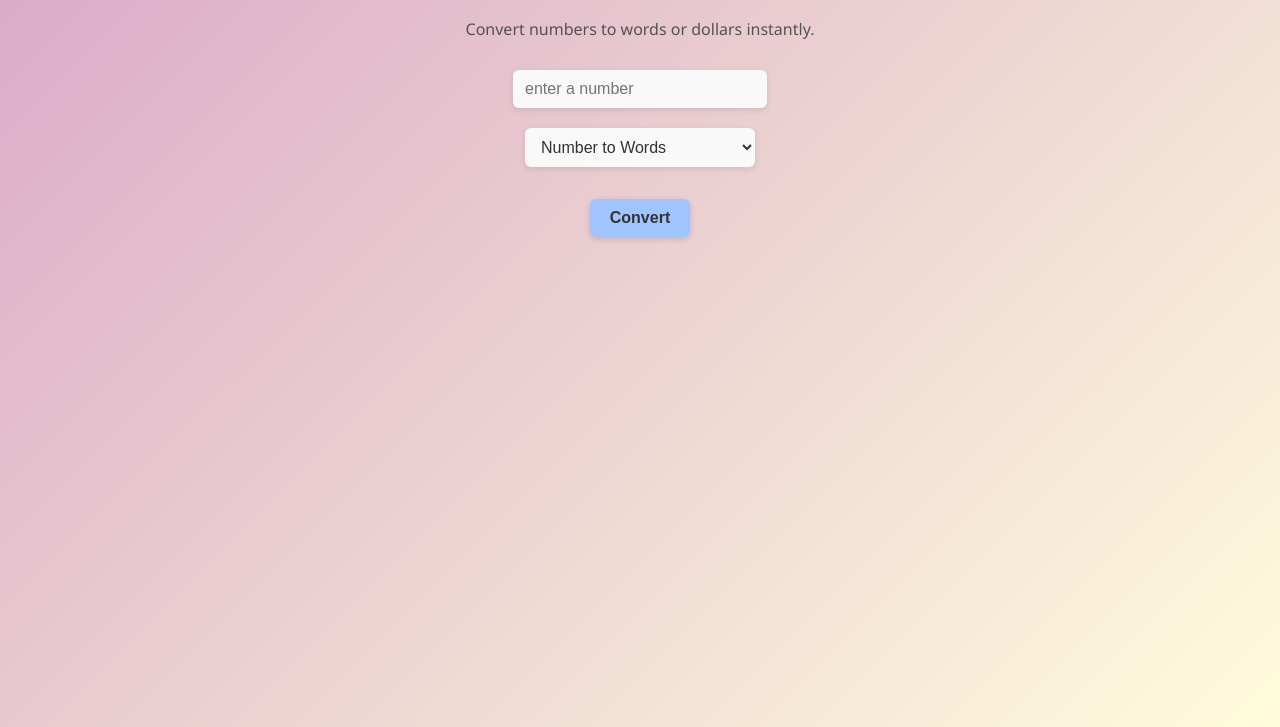
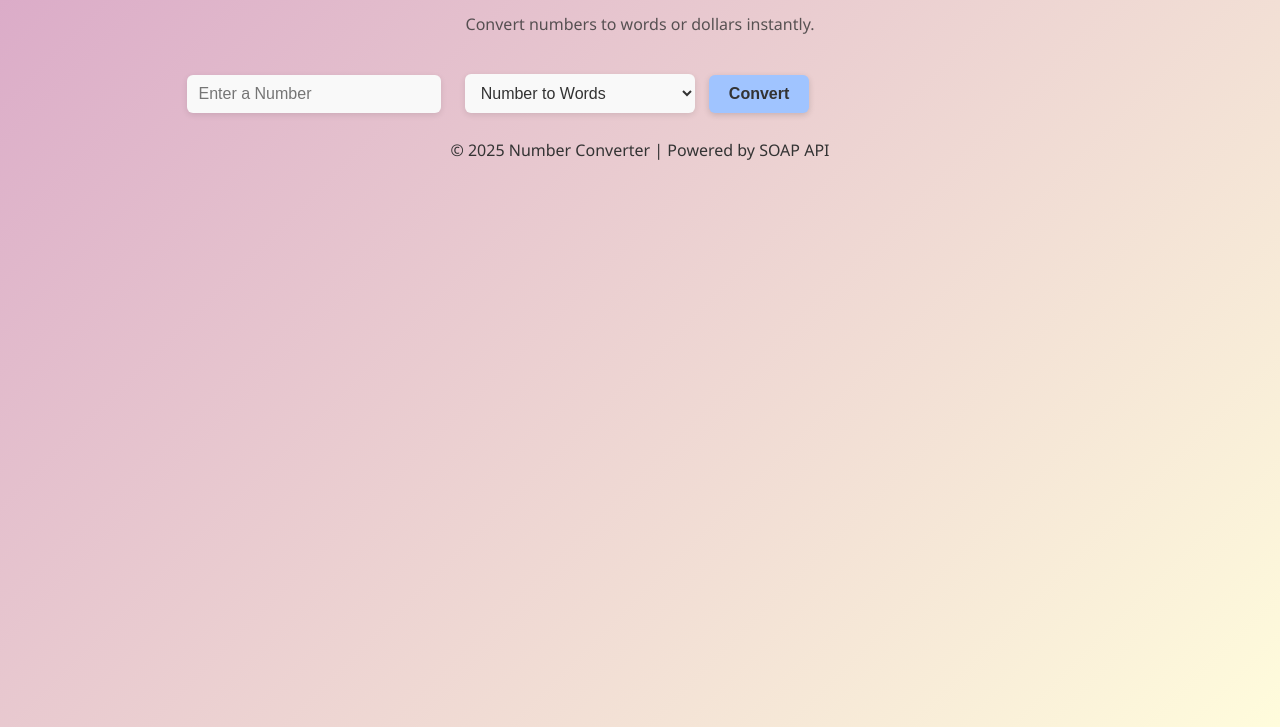
Before and after one commit to Mahnoorjabbar216/Number-Conversion-API, a plain HTML site: page index.html in a window 1280 px wide. Shown: the part 123-850 px from the top of the page. Drawn offline with Linux system fonts and the light colour scheme.

Commit message:
index.html

```diff
--- a/index.html
+++ b/index.html
@@ -8,16 +8,20 @@
     </head>
 
     <body>
+        <div class="container">
         <h2>🔢 Number Conversion API</h2>
         <p class="subtitle">Convert numbers to words or dollars instantly.</p>
-        <input type="number" id="numberInput" placeholder="enter a number">
+
+        <input type="number" id="numberInput" placeholder="Enter a Number">
         <select id="conversionType">
             <option value="NumberToWords">Number to Words</option>
             <option value="NumberToDollars">Number to Dollars</option>
         </select>
-        <br>
+
         <button onclick="convertNumber()">Convert</button>
         <div id="result"></div>
+    </div>
+
 
         <!-- Custom Modal -->
         <div id="customModal" class="modal">
@@ -27,6 +31,11 @@
             </div>
         </div>
 
+        <!-- Footer -->
+        <footer class="app-footer">
+            <p>© 2025 Number Converter | Powered by SOAP API </p>
+        </footer>
+
         <script src="script.js"></script>
     </body>
 </html>
```
